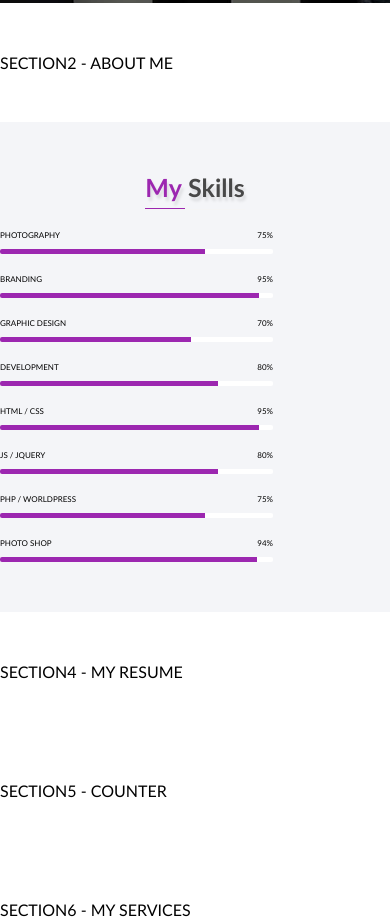
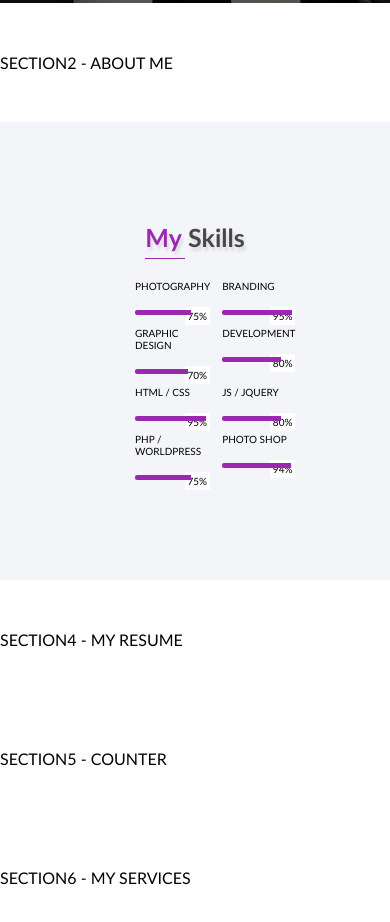
Before and after one commit to front-end-by-rimantas/30-grupe-portfolio-new-per, a website with bundled scripts: page index.html in a window 390 px wide. Shown: the part 841-1763 px from the top of the page. Built offline with nearby package versions, Linux system fonts and the light colour scheme; a web font is replaced by a local one.

Commit message:
skills styles upd #3

```diff
--- a/css/components/skills.css
+++ b/css/components/skills.css
@@ -2,6 +2,7 @@
 
 .my-skills-selection {
     background-color: #f4f5f8;
+    padding: 100px;
 }
 
 /* My skills title style*/
@@ -51,7 +52,7 @@
     width: 100%;
     text-transform: uppercase;
     font-family: 'Montserrat', sans-serif;
-    font-size: 8px;
+    font-size: 10px;
     font-weight: 500;
 }
 
@@ -61,6 +62,14 @@
 
 .skills-progress-bar > .top > .value {
     float: right;
+    bottom: -15px;
+    position: relative;
+    display: block;
+    padding: 3px;
+    animation-name: proc;
+    animation-duration: 2s;
+    background-color: #fff;
+    z-index: 0;
 }
 
 .skills-progress-bar > .bottom {
@@ -82,7 +91,9 @@
     height: 100%;
     background-color: #9c27b0;
     animation-name: loading;
-    animation-duration: 3s;
+    animation-duration: 5s;
+    position: relative;
+    z-index: 1;
 }
 
 /* Animated progress bars */
@@ -99,37 +110,76 @@
 
 
 
+@keyframes proc {
+    0% {
+        width: 0%;
+        border-radius: 5px;
+    }
+    50% {
+        width: 50%;
+    }
+    100% {
+        width: 100%;
+    }
+    }
+
+
+
+
+
+
+
+
+
 /* mob version styles */
 
 .skills-block {
     display: grid;
     grid-template-columns: 1fr 1fr;
-    width: 70%;
+    width: 100%;
     gap: 20px;
-    /* justify-items: center;*/
+    padding-left: 180px;
+    padding-right: 180px;
 }
 
 
-  @media (max-width: 630px) {
+@media (max-width: 1230px) {
     .skills-block {
-      grid-template-columns: 1fr ;
+        gap: 18px;
+        padding-left: 150px;
+        padding-right: 100px;
     }
   }
 
+  @media (max-width: 930px) {
+    .skills-block {
+        gap: 16px;
+        padding-left: 100px;
+        padding-right: 100px;
+    }
+  }
 
-/*
+  @media (max-width: 630px) {
+    .skills-block {
+        gap: 14px;
+        padding-left: 25px;
+        padding-right: 25px;
+    }
+  }
 
-  .skills-block {
-    width: 50%;
-    display: flex;
-    flex-wrap: wrap;
-    flex-direction: column;
+  @media (max-width: 480px) {
+    .skills-block {
+        gap: 12px;
+        padding-left: 35px;
+        padding-right: 35px;
+    }
+  }
 
-}
-
-@media (max-width: 500px) {
+  @media (max-width: 330px) {
     .skills-block {
-        flex-wrap: nowrap;
-        width: 100%;
+        gap: 10px;
+        grid-template-columns: 1fr ;
+        padding-left: 10px;
+        padding-right: 10px;
     }
-}  */
+  }
```
